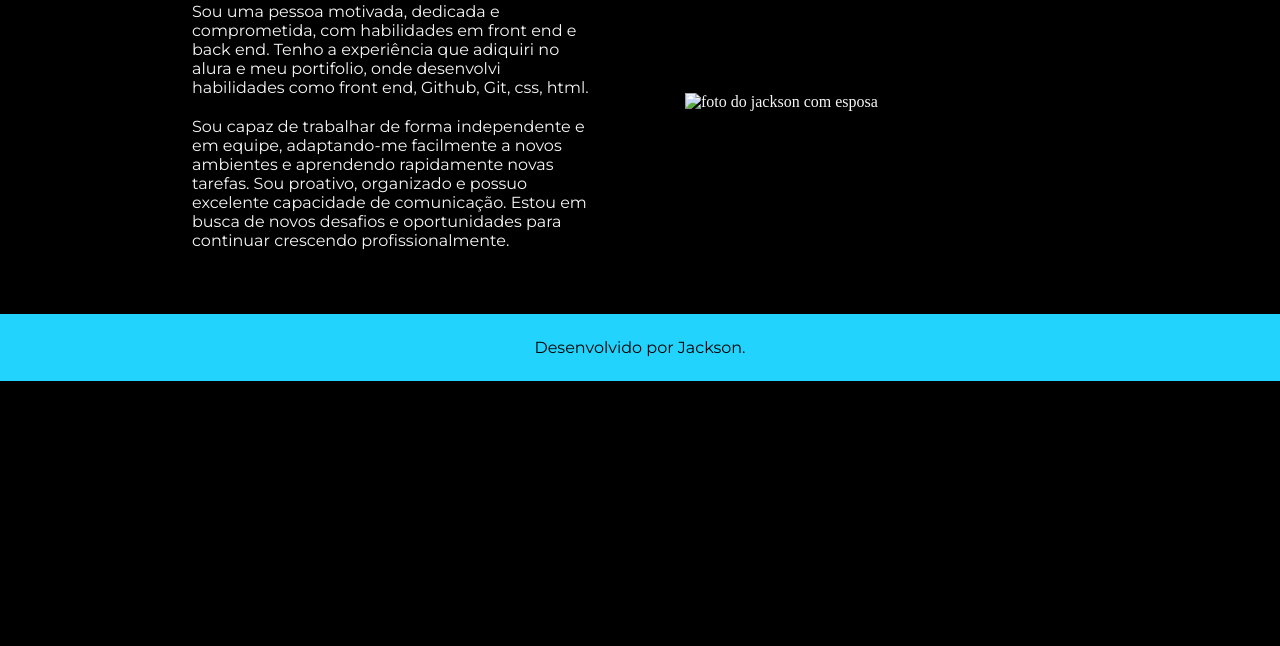
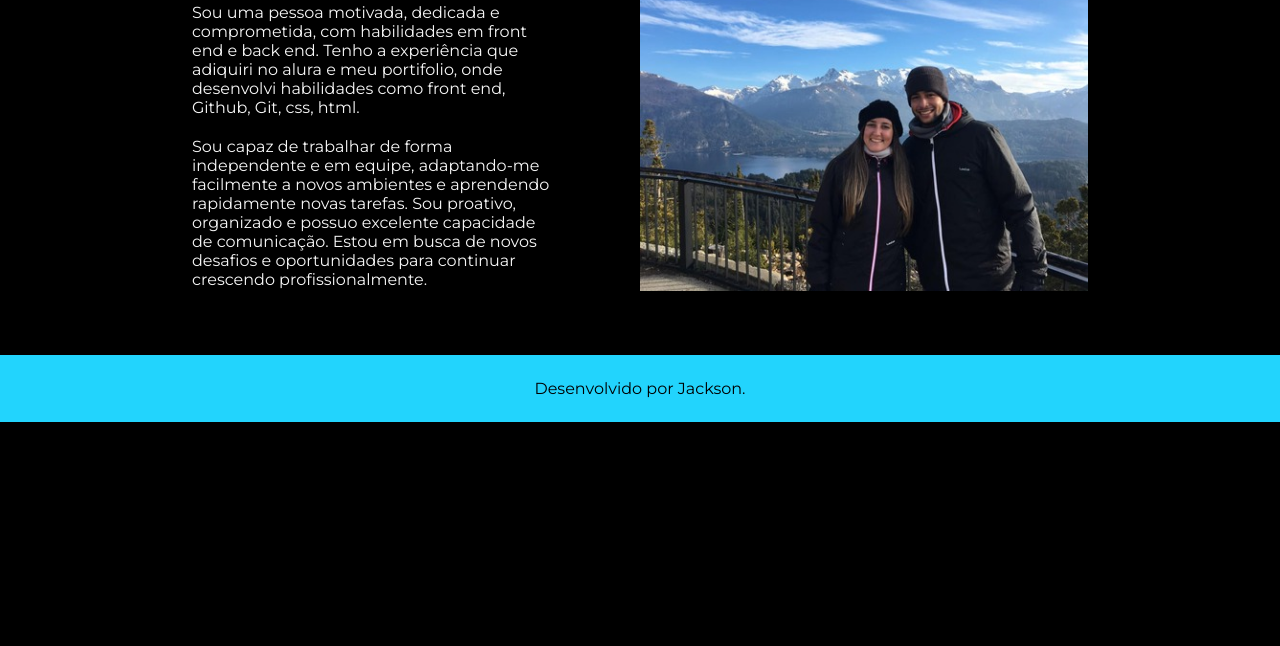
Before and after one commit to Jackson22091997/portifolioo, a plain HTML site: page about.html in a window 1280 px wide. Shown: the part 154-800 px from the top of the page. Drawn offline with Linux system fonts and the light colour scheme.

Commit message:
Update about.html

```diff
--- a/about.html
+++ b/about.html
@@ -19,7 +19,7 @@
             <p class="apresentacao__conteudo__texto">Sou uma pessoa motivada, dedicada e comprometida, com habilidades em front end e back end. Tenho  a experiência que adiquiri no alura e meu portifolio, onde desenvolvi habilidades como front end, Github, Git, css, html.</p>
             <p class="apresentacao__conteudo__texto">  Sou capaz de trabalhar de forma independente e em equipe, adaptando-me facilmente a novos ambientes e aprendendo rapidamente novas tarefas. Sou proativo, organizado e possuo excelente capacidade de comunicação. Estou em busca de novos desafios e oportunidades para continuar crescendo profissionalmente. </p>
         </section>
-        <img class="apresentacao_imagem" src="./assets/image1.jpg" alt=" foto do jackson com esposa ">
+        <img class="apresentacao_imagem" src="image1.jpg" alt=" foto do jackson com esposa ">
 
 
  </main>
```
